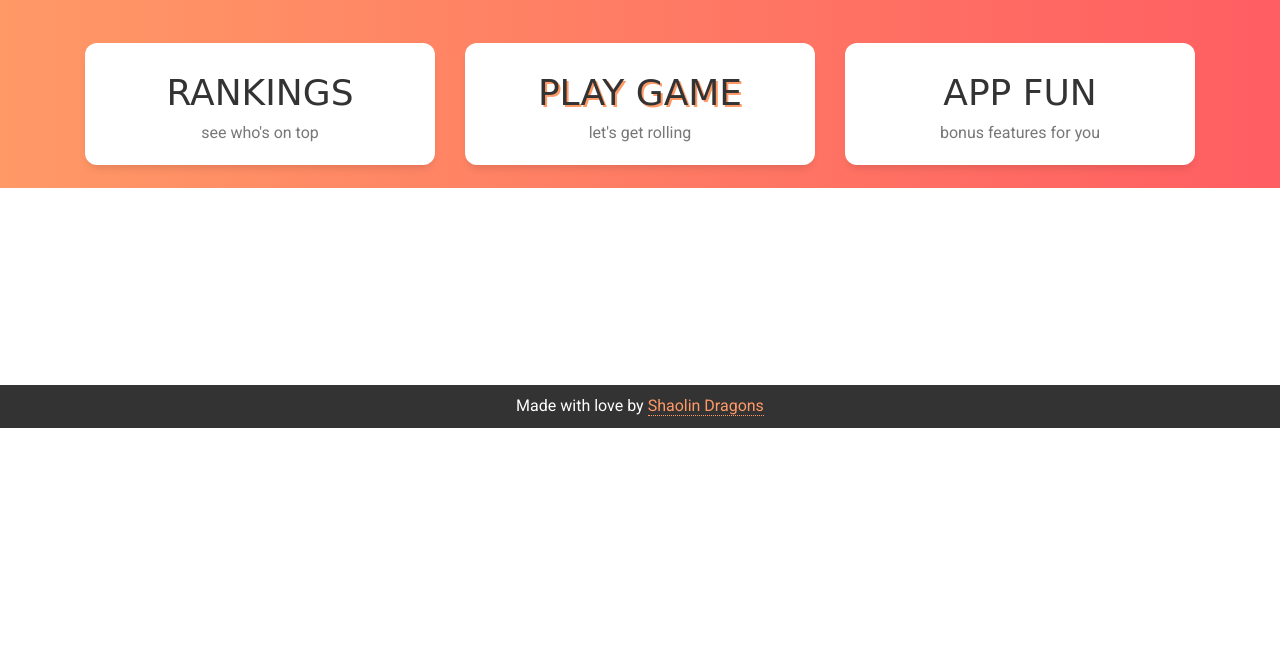
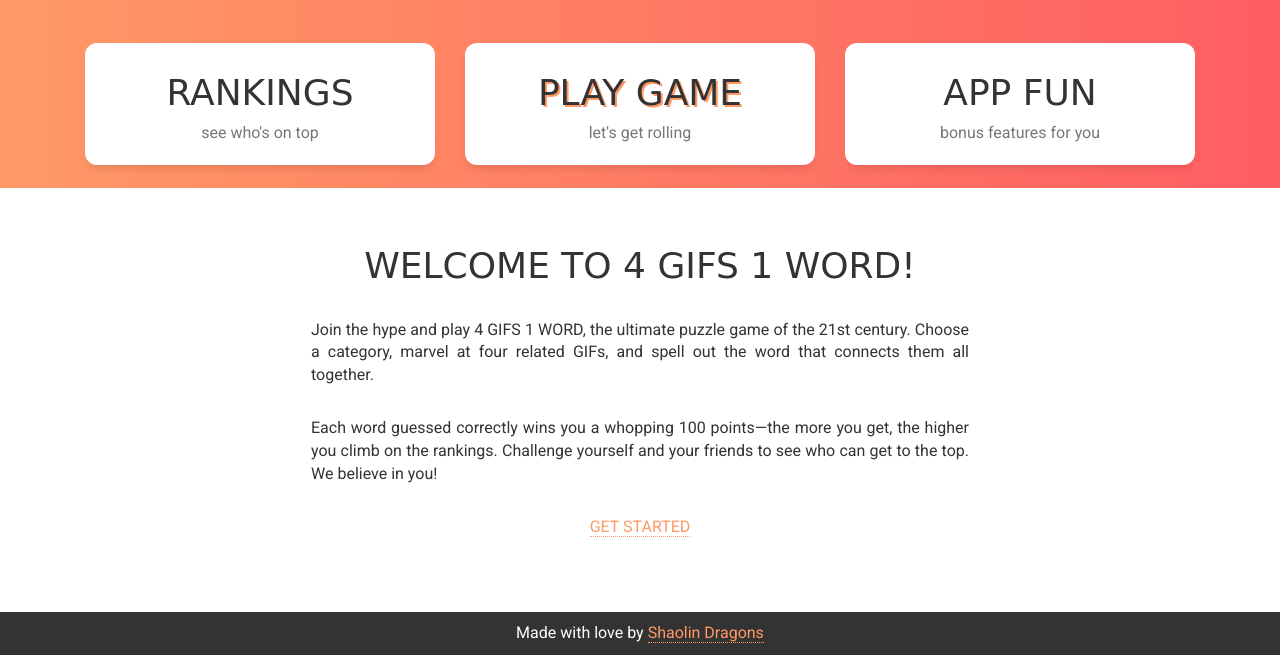
Before and after one commit to JasperCheung/shaolin-dragons, a Flask app: page / in a window 1280 px wide. Shown: the part 372-1027 px from the top of the page. Before the commit the page ends 800 px from the top, so only its background shows below. Run offline with Flask 2, Linux system fonts and the light colour scheme; parts of the project's set-up code (start-up, migrations or seed data) failed here and were passed over; some libraries are stand-ins or nearby versions; some web fonts are replaced.

Commit message:
worked on game page

```diff
--- a/app.py
+++ b/app.py
@@ -71,7 +71,7 @@ def rankings():
     return render_template("rankings.html", rankings = db.get_scores(), username = username(), logged_in = logged_in(), score = score())
 
 @app.route("/appfun")
-def appstats():
+def appfun():
     return render_template("appfun.html", username = username(), logged_in = logged_in(), score = score())
 
 @app.route("/error")
--- a/static/styles.css
+++ b/static/styles.css
@@ -58,9 +55,11 @@ a, a:hover, a:active, a:visited, a:focus {
 .header {
   margin-top: 3%;
   margin-bottom: 3%;
+  text-align: center;
 }
 
 .bg-gradient {
+  /* Gradient for Safari and Chrome, plain color for unsupported browsers */
   background: #ff9966;
   background: -webkit-linear-gradient(to right, #ff9966, #ff5e62);
   background: linear-gradient(to right, #ff9966, #ff5e62);
@@ -107,6 +106,14 @@ a, a:hover, a:active, a:visited, a:focus {
   margin-bottom: 3%;
 }
 
+.description {
+  /* Styling for home page description */
+  margin-top: 3%;
+  margin-bottom: 5%;
+  padding-left: 20%;
+  padding-right: 20%;
+}
+
 .card {
   font-family: 'Roboto', sans-serif;
   border-radius: 12px;
--- a/templates/home.html
+++ b/templates/home.html
@@ -66,6 +66,18 @@ P02 - 4Gifs1Word -->
     </div>
   </div>
 </div>
+<div class="container description text-justify">
+  <h1 class="header" style="margin-bottom: 5%;">WELCOME TO 4 GIFS 1 WORD!</h1>
+    <p>Join the hype and play 4 GIFS 1 WORD, the ultimate puzzle game of the 21st century. Choose a category, marvel at four related GIFs, and spell out the word that connects them all together.</p><br>
+    <p>Each word guessed correctly wins you a whopping 100 points—the more you get, the higher you climb on the rankings. Challenge yourself and your friends to see who can get to the top. We believe in you!</p><br>
+    <p class="text-center">
+      {% if logged_in %}
+      <a href="/categories" class="link-dotted">BEGIN PLAYING</a>
+      {% else %}
+      <a href="/signup" class="link-dotted">GET STARTED</a>
+      {% endif %}
+    </p>
+</div>
 {% endblock content %}
 
 {% block enddiv %}
--- a/templates/rankings.html
+++ b/templates/rankings.html
@@ -14,6 +14,6 @@ P02 - 4Gifs1Word -->
       <span style="float: right;">{{ rankings[loop.index][1] }}</span>
     </h1>
   </div>
-{% endfor %}
+  {% endfor %}
 </div>
 {% endblock %}
--- a/utils/api.py
+++ b/utils/api.py
@@ -17,7 +17,7 @@ GIPHY_KEY = keys['giphy']
 GIPHY_URL = "http://api.giphy.com/v1/"
 DATAMUSE_URL = "http://api.datamuse.com/words?"
 
-GIF_TYPE = 'fixed_width_small'
+GIF_TYPE = 'fixed_width'
 
 # Read categories in categories file
 with open('categories.txt') as f:
@@ -73,7 +73,7 @@ def find_gifs(query, limit=4, offset=0):
     params = {
             'api_key': GIPHY_KEY,
             'q': query,
-            'rating': 'pg',
+            'rating': 'g',
             'limit': limit,
             'offset': offset,
            }
```
Also changed, not shown: other parts of static/styles.css (+38 -6 lines), templates/game.html (+16 -4 lines), data/playgame.db.
